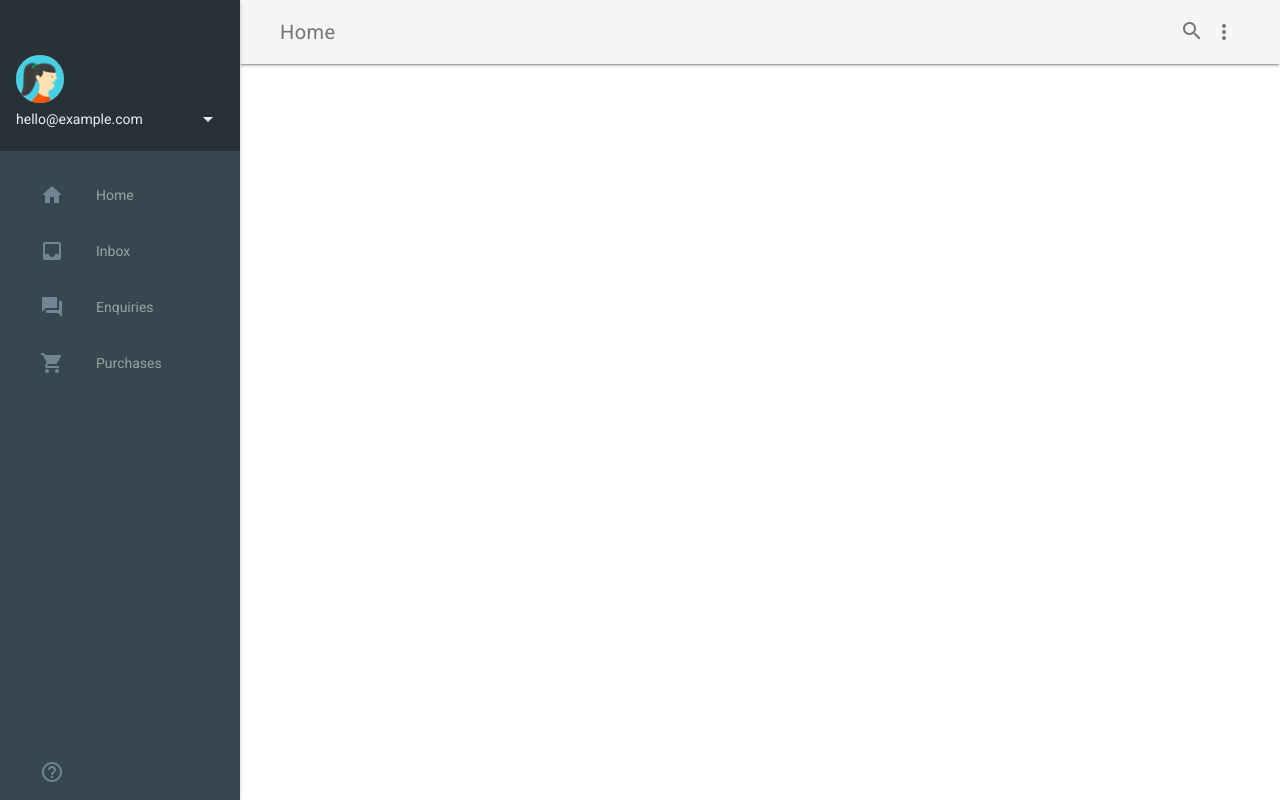
After one commit to joelsebbu/InWeb, a Flask app: template BackEnd/jinja_001/templates/top-side_base.html in a window 1280 px wide. The commit adds this page. Run offline with Flask 2, Linux system fonts and the light colour scheme; the template is opened without the code that fills it, so the values that code supplies are empty.

Commit message:
for the project top and side set

```diff
--- a/BackEnd/jinja_001/app.py
+++ b/BackEnd/jinja_001/app.py
@@ -1,13 +1,12 @@
 from flask import Flask, render_template
-from flask_material import Material
+
 app = Flask(__name__)
 # app.config['SECRETE']
-Material(app)
 
 
 @app.route('/user/<string:name>')
 def user(name):
-    return render_template('user.html',username = name, n= 5)
+    return render_template('user.html')
 
 @app.route('/material/<string:name>')
 def material(name):
--- /dev/null
+++ b/BackEnd/jinja_001/static/styles/styles.css
@@ -0,0 +1,101 @@
+
+
+html, body {
+  font-family: 'Roboto', 'Helvetica', sans-serif;
+}
+.demo-avatar {
+  width: 48px;
+  height: 48px;
+  border-radius: 24px;
+}
+.demo-layout .mdl-layout__header .mdl-layout__drawer-button {
+  color: rgba(0, 0, 0, 0.54);
+}
+.mdl-layout__drawer .avatar {
+  margin-bottom: 16px;
+}
+.demo-drawer {
+  border: none;
+}
+/* iOS Safari specific workaround */
+.demo-drawer .mdl-menu__container {
+  z-index: -1;
+}
+.demo-drawer .demo-navigation {
+  z-index: -2;
+}
+/* END iOS Safari specific workaround */
+.demo-drawer .mdl-menu .mdl-menu__item {
+  display: -webkit-flex;
+  display: -ms-flexbox;
+  display: flex;
+  -webkit-align-items: center;
+      -ms-flex-align: center;
+          align-items: center;
+}
+.demo-drawer-header {
+  box-sizing: border-box;
+  display: -webkit-flex;
+  display: -ms-flexbox;
+  display: flex;
+  -webkit-flex-direction: column;
+      -ms-flex-direction: column;
+          flex-direction: column;
+  -webkit-justify-content: flex-end;
+      -ms-flex-pack: end;
+          justify-content: flex-end;
+  padding: 16px;
+  height: 151px;
+}
+.demo-avatar-dropdown {
+  display: -webkit-flex;
+  display: -ms-flexbox;
+  display: flex;
+  position: relative;
+  -webkit-flex-direction: row;
+      -ms-flex-direction: row;
+          flex-direction: row;
+  -webkit-align-items: center;
+      -ms-flex-align: center;
+          align-items: center;
+  width: 100%;
+}
+
+.demo-navigation {
+  -webkit-flex-grow: 1;
+      -ms-flex-positive: 1;
+          flex-grow: 1;
+}
+.demo-layout .demo-navigation .mdl-navigation__link {
+  display: -webkit-flex !important;
+  display: -ms-flexbox !important;
+  display: flex !important;
+  -webkit-flex-direction: row;
+      -ms-flex-direction: row;
+          flex-direction: row;
+  -webkit-align-items: center;
+      -ms-flex-align: center;
+          align-items: center;
+  color: rgba(255, 255, 255, 0.56);
+  font-weight: 500;
+}
+.demo-layout .demo-navigation .mdl-navigation__link:hover {
+  background-color: #00BCD4;
+  color: #37474F;
+}
+.demo-navigation .mdl-navigation__link .material-icons {
+  font-size: 24px;
+  color: rgba(255, 255, 255, 0.56);
+  margin-right: 32px;
+}
+
+@media only screen and (min-width: 600px){
+  .page-content{
+    margin-left: 20%;
+  }
+}
+@media only screen and (max-width: 600px){
+  .page-content{
+    margin-left: 5%;
+  }
+}
--- a/BackEnd/jinja_001/static/styles/user.css
+++ /dev/null
@@ -1,4 +0,0 @@
-*{
-    color:mediumseagreen;
-    background-color: lightcyan;
-}
--- /dev/null
+++ b/BackEnd/jinja_001/templates/top-side_base.html
@@ -0,0 +1,96 @@
+{%block base%}
+<!doctype html>
+
+<html lang="en">
+  <head>
+    <meta charset="utf-8">
+    <meta http-equiv="X-UA-Compatible" content="IE=edge">
+    <meta name="viewport" content="width=device-width, initial-scale=1.0, minimum-scale=1.0">
+    <title>Material Design Lite</title>
+    <meta name="mobile-web-app-capable" content="yes">
+
+    <meta name="apple-mobile-web-app-capable" content="yes">
+    <meta name="apple-mobile-web-app-status-bar-style" content="black">
+    <meta name="apple-mobile-web-app-title" content="Material Design Lite">
+
+
+    <meta name="msapplication-TileColor" content="#3372DF">
+
+    <link rel="stylesheet" href="https://fonts.googleapis.com/css?family=Roboto:regular,bold,italic,thin,light,bolditalic,black,medium&amp;lang=en">
+    <link rel="stylesheet" href="https://fonts.googleapis.com/icon?family=Material+Icons">
+    <link rel="stylesheet" href="https://code.getmdl.io/1.3.0/material.cyan-light_blue.min.css">
+    <link rel="stylesheet" href="../static/styles/styles.css">
+    <style>
+    #view-source {
+      position: fixed;
+      display: block;
+      right: 0;
+      bottom: 0;
+      margin-right: 40px;
+      margin-bottom: 40px;
+      z-index: 900;
+    }
+    </style>
+  </head>
+  <body>
+    <div class="demo-layout mdl-layout mdl-js-layout mdl-layout--fixed-drawer mdl-layout--fixed-header">
+      <header class="demo-header mdl-layout__header mdl-color--grey-100 mdl-color-text--grey-600">
+        <div class="mdl-layout__header-row">
+          <span class="mdl-layout-title">Home</span>
+          <div class="mdl-layout-spacer"></div>
+          <div class="mdl-textfield mdl-js-textfield mdl-textfield--expandable">
+            <label class="mdl-button mdl-js-button mdl-button--icon" for="search">
+              <i class="material-icons">search</i>
+            </label>
+            <div class="mdl-textfield__expandable-holder">
+              <input class="mdl-textfield__input" type="text" id="search">
+              <label class="mdl-textfield__label" for="search">Enter your query...</label>
+            </div>
+          </div>
+          <button class="mdl-button mdl-js-button mdl-js-ripple-effect mdl-button--icon" id="hdrbtn">
+            <i class="material-icons">more_vert</i>
+          </button>
+          <ul class="mdl-menu mdl-js-menu mdl-js-ripple-effect mdl-menu--bottom-right" for="hdrbtn">
+            <li class="mdl-menu__item">About</li>
+            <li class="mdl-menu__item">Contact</li>
+            <li class="mdl-menu__item">Legal information</li>
+          </ul>
+        </div>
+      </header>
+      <div class="demo-drawer mdl-layout__drawer mdl-color--blue-grey-900 mdl-color-text--blue-grey-50">
+        <header class="demo-drawer-header">
+          <img src="../static/images/user.jpg" class="demo-avatar">
+          <div class="demo-avatar-dropdown">
+            <span>hello@example.com</span>
+            <div class="mdl-layout-spacer"></div>
+            <button id="accbtn" class="mdl-button mdl-js-button mdl-js-ripple-effect mdl-button--icon">
+              <i class="material-icons" role="presentation">arrow_drop_down</i>
+              <span class="visuallyhidden">Accounts</span>
+            </button>
+            <ul class="mdl-menu mdl-menu--bottom-right mdl-js-menu mdl-js-ripple-effect" for="accbtn">
+              <li class="mdl-menu__item">hello@example.com</li>
+              <li class="mdl-menu__item">info@example.com</li>
+              <li class="mdl-menu__item"><i class="material-icons">add</i>Add another account...</li>
+            </ul>
+          </div>
+        </header>
+        <nav class="demo-navigation mdl-navigation mdl-color--blue-grey-800">
+          <a class="mdl-navigation__link" href="#!"><i class="mdl-color-text--blue-grey-400 material-icons" role="presentation">home</i>Home</a>
+          <a class="mdl-navigation__link" href="#!"><i class="mdl-color-text--blue-grey-400 material-icons" role="presentation">inbox</i>Inbox</a>
+          <a class="mdl-navigation__link" href="#!"><i class="mdl-color-text--blue-grey-400 material-icons" role="presentation">forum</i>Enquiries</a>
+          <a class="mdl-navigation__link" href="#!"><i class="mdl-color-text--blue-grey-400 material-icons" role="presentation">shopping_cart</i>Purchases</a>
+          <div class="mdl-layout-spacer"></div>
+          <a class="mdl-navigation__link" href="#!"><i class="mdl-color-text--blue-grey-400 material-icons" role="presentation">help_outline</i><span class="visuallyhidden">Help</span></a>
+        </nav>
+      </div>
+      <div class ="page-content">
+        {%block content%}
+
+        {%endblock%}
+
+      </div>
+    <script src="https://code.getmdl.io/1.3.0/material.min.js"></script>
+  </body>
+</html>
+
+{%endblock%}
```
Also changed, not shown: BackEnd/jinja_001/templates/material.html (deleted, +0 -23 lines), BackEnd/jinja_001/templates/user.html (+6 -18 lines), BackEnd/jinja_001/static/images/user.jpg (added), BackEnd/jinja_001/static/js/user.js (deleted).
